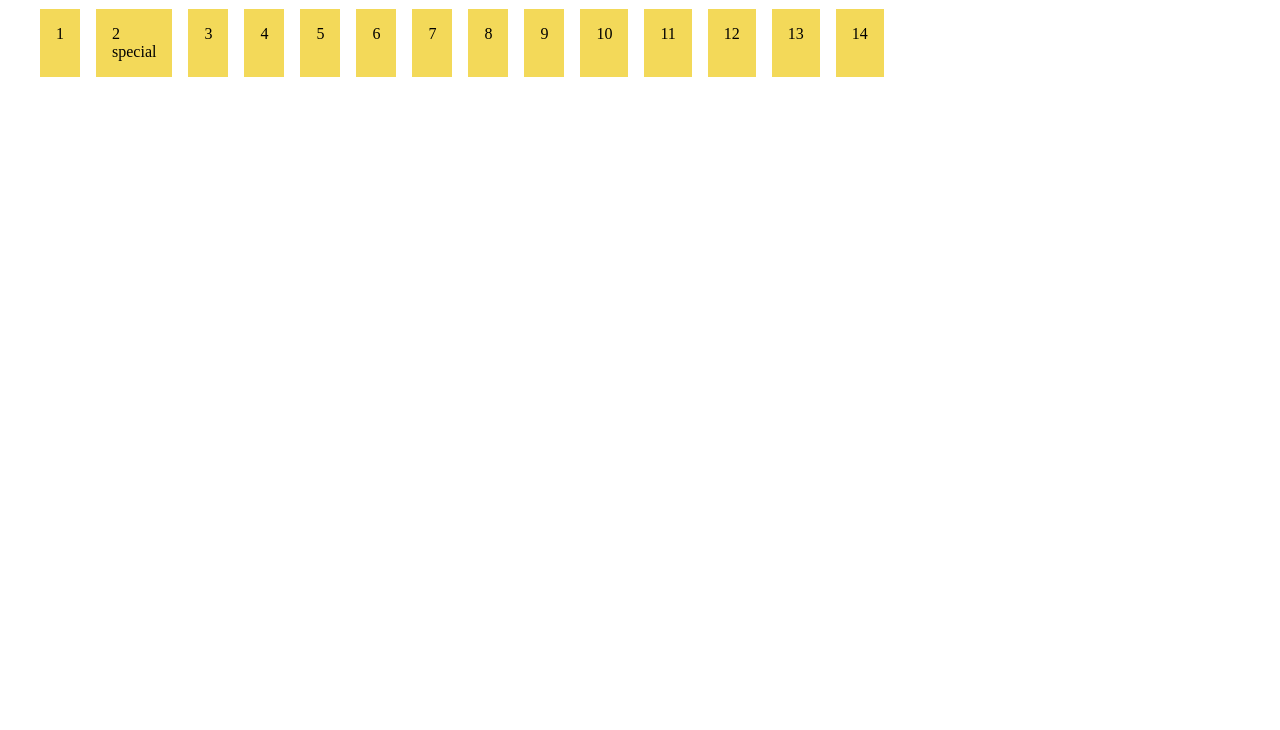
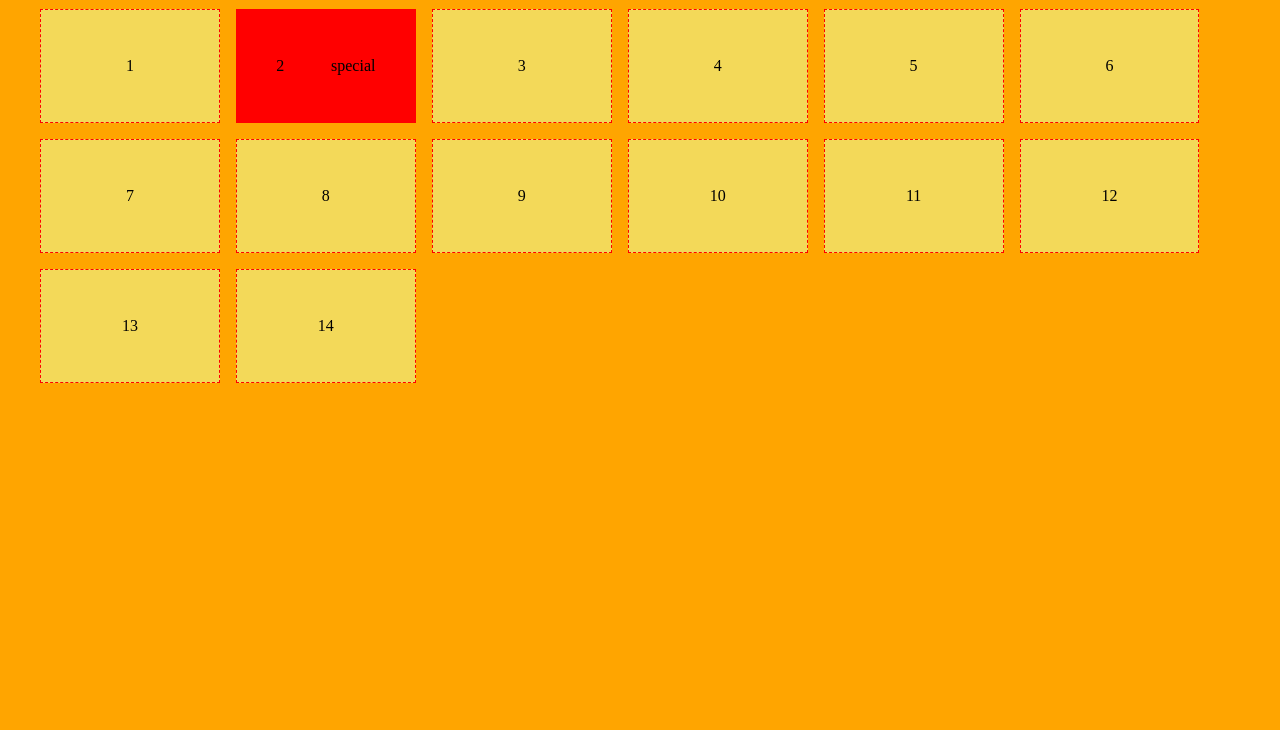
Before and after one commit to drinibejtaga/MAInD-Creative-Coding-Foundations-2025, a plain HTML site: page Lessons/Lesson-02/0/index.html in a window 1280 px wide. Shown: the part 70-800 px from the top of the page. Drawn offline with Linux system fonts and the light colour scheme; files whose address does not match are found by name.

Commit message:
Ripasso lezione 2

```diff
--- a/Lessons/Lesson-02/0/Assets/style.css
+++ b/Lessons/Lesson-02/0/Assets/style.css
@@ -59,18 +59,61 @@ a:hover {
   flex-wrap: wrap;
 
   margin: 1rem 2rem;
-
 }
 
 .box {
   background-color: #f3d959;
+  border: 1px dashed red;
+
+  display: flex;
+  align-items: center;
+  justify-content: space-around;
+
+  width: 100%;
+  height: 80px;
   padding: 1rem;
   margin: 0.5rem;
-};
+}
 
 #special {
   background-color: red;
 
+  /* display: flex; */
   text-align: center;
-  /* display: flex; */
 }
+
+@media only screen and (min-width: 600px) {
+
+  body {
+    background-color: green;
+  }
+
+  .box {
+    width: 40%;
+  }
+
+}
+
+@media only screen and (min-width: 780px) {
+
+  body {
+    background-color: yellow;
+  }
+
+  .box {
+    width: 25%;
+  }
+
+}
+
+@media only screen and (min-width: 1200px) {
+
+  body {
+    background-color: orange;
+  }
+
+  .box {
+    width: 12%;
+  }
+
+}
--- a/Lessons/Lesson-02/0/index.html
+++ b/Lessons/Lesson-02/0/index.html
@@ -4,6 +4,7 @@
     <meta charset="UTF-8">
 	  <meta name="Author" content="Giovanni Profeta">
     <title>Title of the page</title>
+    <meta name="viewport" content="width=device-width, initial-scale=1" />
     <link rel="stylesheet" href="Assets/style.css">
     <script src="script.js" defer></script>
 </head>
```
Also changed, not shown: 3 other files.
